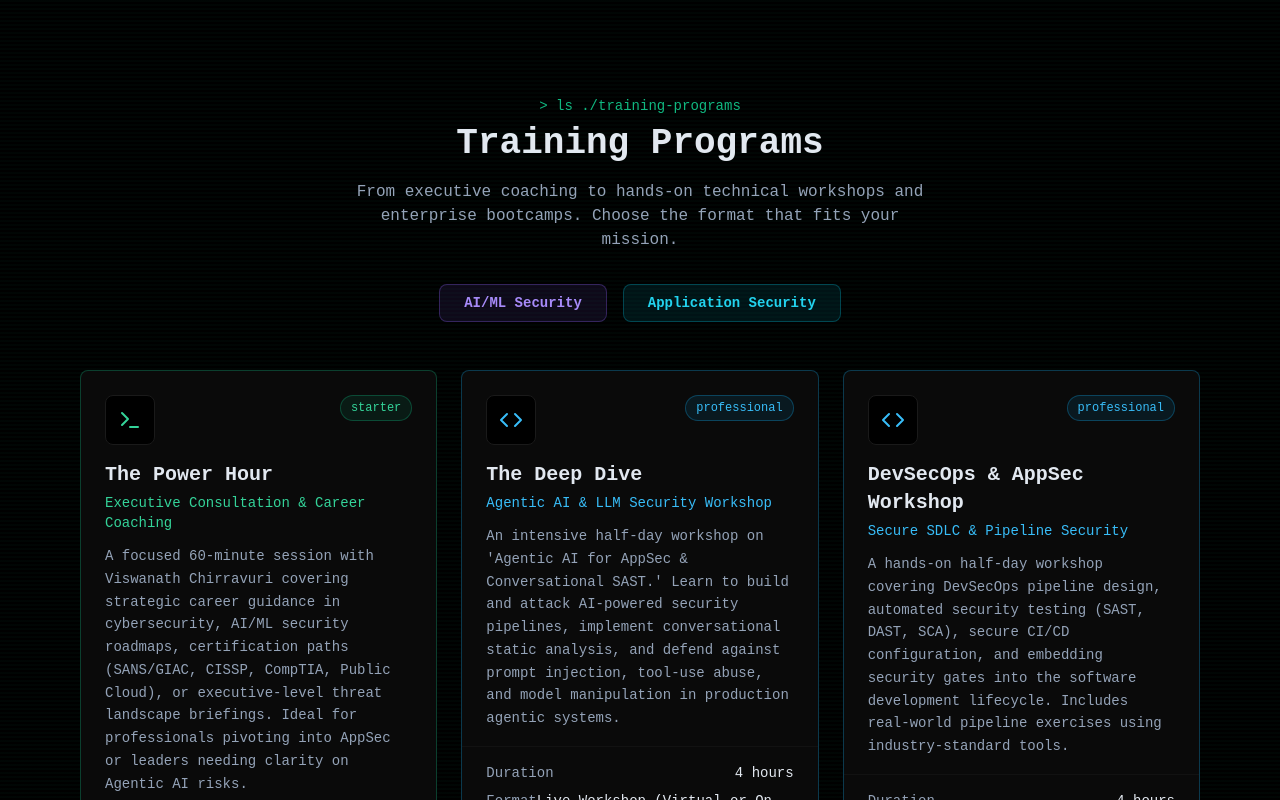
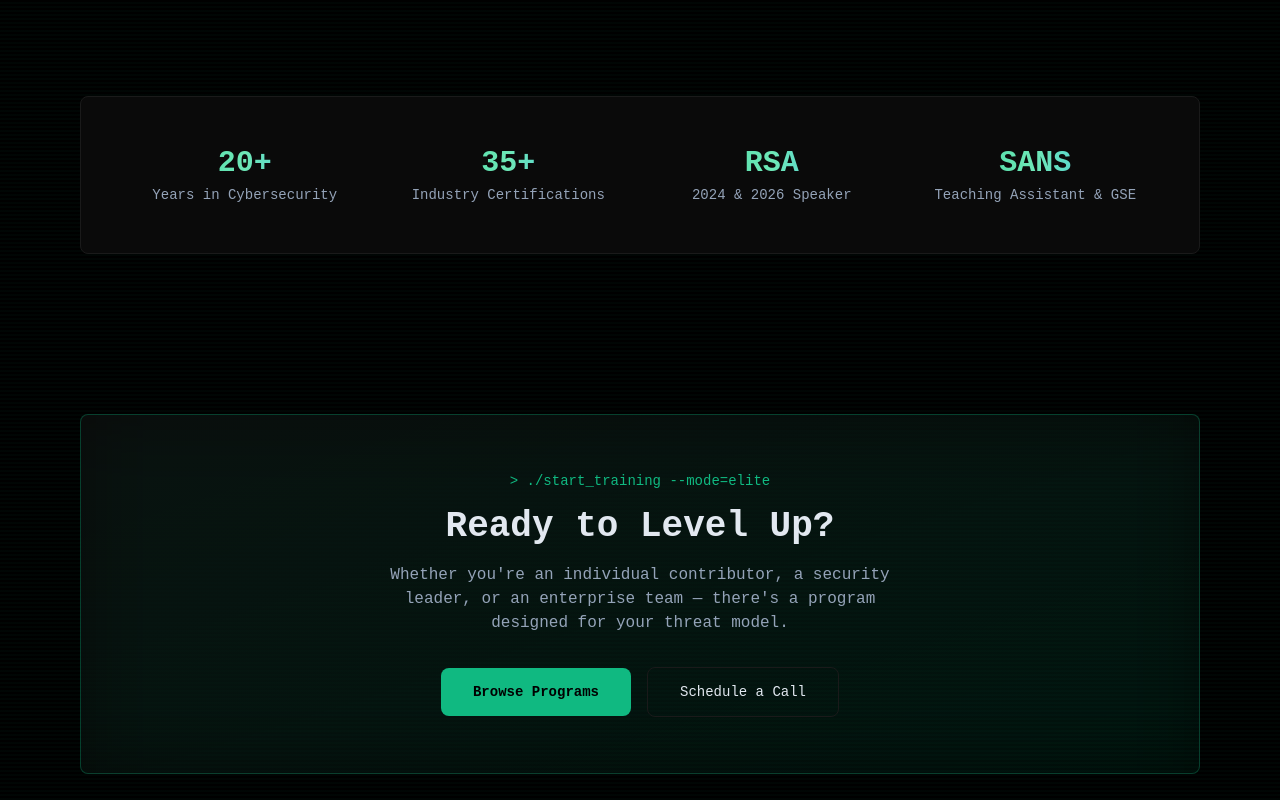
Before and after one commit to chvasu/ai_appsec_academy, a Next.js app: page / in a window 1280 px wide. Shown: the part 1800-2600 px from the top of the page. Built offline with nearby package versions, Linux system fonts and the light colour scheme.

Commit message:
Remove training programs section from homepage
Training programs now accessible only through menu header navigation

```diff
--- a/app/page.tsx
+++ b/app/page.tsx
@@ -12,11 +12,8 @@ import {
   Package,
   ShieldCheck,
 } from "lucide-react";
-import { getCourses } from "@/lib/db";
-import { CourseCard } from "@/components/CourseCard";
 
-export default async function Home() {
-  const courses = await getCourses();
+export default function Home() {
 
   return (
     <>
@@ -165,51 +162,6 @@ export default async function Home() {
         </div>
       </section>
 
-      {/* ──────────────── COURSES ──────────────── */}
-      <section id="courses" className="max-w-6xl mx-auto px-4 py-20">
-        <div className="text-center mb-12">
-          <p className="text-sm text-cyber-accent font-mono mb-2">
-            &gt; ls ./training-programs
-          </p>
-          <h2 className="text-3xl md:text-4xl font-bold text-cyber-text mb-4">
-            Training Programs
-          </h2>
-          <p className="text-cyber-muted max-w-xl mx-auto mb-8">
-            From executive coaching to hands-on technical workshops and
-            enterprise bootcamps. Choose the format that fits your mission.
-          </p>
-          <div className="flex items-center justify-center gap-4">
-            <a
-              href="/courses#ai-security"
-              className="px-6 py-2 bg-violet-500/10 border border-violet-500/30 text-violet-400 rounded-lg hover:bg-violet-500/20 transition text-sm font-semibold"
-            >
-              AI/ML Security
-            </a>
-            <a
-              href="/courses#appsec"
-              className="px-6 py-2 bg-cyan-500/10 border border-cyan-500/30 text-cyan-400 rounded-lg hover:bg-cyan-500/20 transition text-sm font-semibold"
-            >
-              Application Security
-            </a>
-          </div>
-        </div>
-
-        <div className="grid md:grid-cols-3 gap-6">
-          {courses.map((course) => (
-            <CourseCard key={course.id} course={course} />
-          ))}
-        </div>
-
-        <div className="text-center mt-10">
-          <a
-            href="/courses"
-            className="inline-flex items-center gap-2 text-sm text-cyber-accent hover:text-cyber-accent-bright transition"
-          >
-            <span>View all courses by category</span>
-            <ArrowRight className="w-4 h-4" />
-          </a>
-        </div>
-      </section>
 
       {/* ──────────────── SOCIAL PROOF ──────────────── */}
       <section className="max-w-6xl mx-auto px-4 py-20">
```
